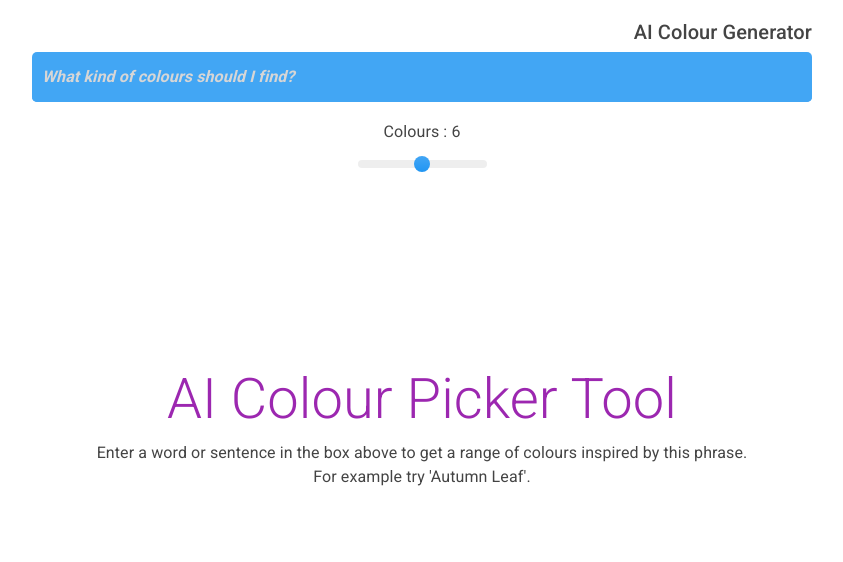
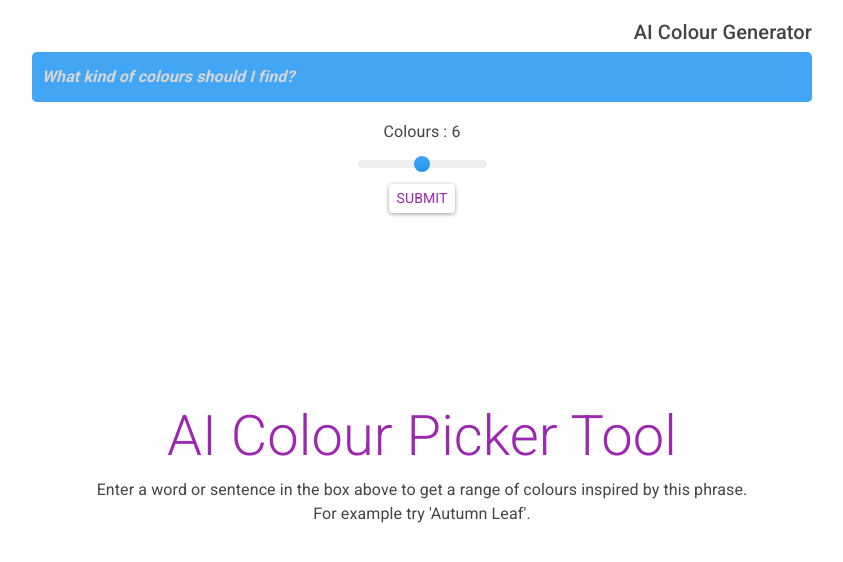
Before and after one commit to piyook/ai-colour-picker, a React (Vite) app: page / in a window 1280 px wide. Shown: the top 562 px of the page, without its empty margins (218-1061 px from the left). Built offline with nearby package versions, Linux system fonts and the light colour scheme; no server answers.

Commit message:
chore(): add submit button

```diff
--- a/src/components/header-block.tsx
+++ b/src/components/header-block.tsx
@@ -1,5 +1,6 @@
 import React, { useState, useRef, useEffect } from 'react';
 import FormRange from 'react-bootstrap/FormRange';
+import { Button } from 'react-bootstrap';
 
 type HeaderBlockProps = {
 	readonly submitHandler: (
@@ -46,6 +47,14 @@ export function HeaderBlock({
 		inputData.current.value = '';
 	};
 
+	const clickHandler = async () => {
+		if (inputData.current === null || inputData.current.value === '') return;
+
+		await submitHandler(inputData.current.value, numberOfColours);
+
+		inputData.current.value = '';
+	};
+
 	return (
 		<header className="Header">
 			<div className="Header_strapline">
@@ -58,12 +67,19 @@ export function HeaderBlock({
 				placeholder="What kind of colours should I find?"
 				onKeyUp={inputHandler}
 			/>
+
 			<div>Colours : {numberOfColours}</div>
 			<div className="Header_slider">
 				<FormRange ref={slider} onChange={rangeHandler} />
 			</div>
+			<Button
+				className="mt-2"
+				variant="outline-info"
+				size="sm"
+				onClick={clickHandler}
+			>
+				Submit
+			</Button>
 		</header>
-
-		// Add a submit button as its not clear to submit with enter
 	);
 }
```
